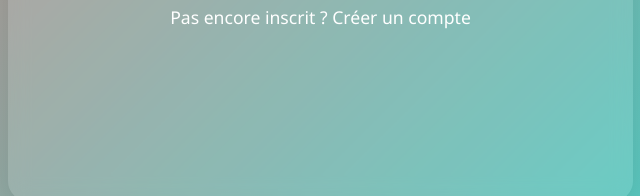
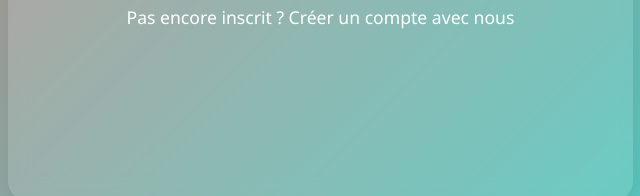
Before and after one commit to fadwaelq/FrontDevops, a plain HTML site: page login.html in a window 1280 px wide. Shown: the part 499-695 px from the top of the page, 607-1247 px from the left. Drawn offline with Linux system fonts and the light colour scheme.

Commit message:
modification  avec nous

```diff
--- a/login.html
+++ b/login.html
@@ -1,5 +1,6 @@
 <!DOCTYPE html>
 <html lang="fr">
+
 <head>
     <meta charset="UTF-8">
     <meta name="viewport" content="width=device-width, initial-scale=1.0">
@@ -10,6 +11,7 @@
             padding: 0;
             box-sizing: border-box;
         }
+
         body {
             font-family: 'Segoe UI', Tahoma, Geneva, Verdana, sans-serif;
             background: linear-gradient(135deg, #ff6b6b, #4ecdc4);
@@ -19,6 +21,7 @@
             justify-content: center;
             align-items: center;
         }
+
         .container {
             width: 100%;
             max-width: 1200px;
@@ -27,18 +30,21 @@
             gap: 30px;
             perspective: 1000px;
         }
+
         .image-section {
             flex: 1;
             border-radius: 20px;
             overflow: hidden;
             position: relative;
         }
+
         .image-slider {
             width: 100%;
             height: 600px;
             position: relative;
             overflow: hidden;
         }
+
         .slide {
             position: absolute;
             width: 100%;
@@ -48,18 +54,23 @@
             background-size: cover;
             background-position: center;
         }
+
         .slide.active {
             opacity: 1;
         }
+
         .slide:nth-child(1) {
             background-image: url('https://images.unsplash.com/photo-1532629345422-7515f3d16bb6?auto=format&fit=crop&w=800');
         }
+
         .slide:nth-child(2) {
             background-image: url('https://images.unsplash.com/photo-1469571486292-0ba58a3f068b?auto=format&fit=crop&w=800');
         }
+
         .slide:nth-child(3) {
             background-image: url('https://images.unsplash.com/photo-1488521787991-ed7bbaae773c?auto=format&fit=crop&w=800');
         }
+
         .auth-container {
             flex: 1;
             background: rgba(255, 255, 255, 0.1);
@@ -70,9 +81,11 @@
             transform-style: preserve-3d;
             transition: transform 0.6s;
         }
+
         .auth-container.flipped {
             transform: rotateY(180deg);
         }
+
         .form-container {
             backface-visibility: hidden;
             position: absolute;
@@ -82,12 +95,15 @@
             left: 0;
             padding: 40px;
         }
+
         .login-form {
             transform: rotateY(0deg);
         }
+
         .register-form {
             transform: rotateY(180deg);
         }
+
         h2 {
             font-size: 2.5em;
             margin-bottom: 30px;
@@ -95,14 +111,17 @@
             color: white;
             text-shadow: 2px 2px 4px rgba(0, 0, 0, 0.3);
         }
+
         .form-group {
             margin-bottom: 20px;
         }
+
         .form-group label {
             display: block;
             margin-bottom: 8px;
             font-size: 1.1em;
         }
+
         .form-group input {
             width: 100%;
             padding: 12px;
@@ -113,13 +132,16 @@
             font-size: 1.1em;
             transition: all 0.3s ease;
         }
+
         .form-group input:focus {
             outline: none;
             background: rgba(255, 255, 255, 0.2);
         }
+
         .form-group input::placeholder {
             color: rgba(255, 255, 255, 0.7);
         }
+
         .btn {
             width: 100%;
             padding: 12px;
@@ -132,23 +154,28 @@
             transition: all 0.3s ease;
             margin-top: 20px;
         }
+
         .btn:hover {
             background: #ff8787;
             transform: translateY(-2px);
         }
+
         .switch-form {
             text-align: center;
             margin-top: 20px;
         }
+
         .switch-form a {
             color: white;
             text-decoration: none;
             font-size: 1.1em;
             transition: color 0.3s;
         }
+
         .switch-form a:hover {
             color: #ff8787;
         }
+
         .quote {
             position: absolute;
             bottom: 20px;
@@ -159,19 +186,23 @@
             text-shadow: 1px 1px 2px rgba(0, 0, 0, 0.5);
             font-style: italic;
         }
+
         @media (max-width: 900px) {
             .container {
                 flex-direction: column;
             }
+
             .image-slider {
                 height: 300px;
             }
+
             .auth-container {
                 min-height: 500px;
             }
         }
     </style>
 </head>
+
 <body>
     <div class="container">
         <div class="image-section">
@@ -199,7 +230,7 @@
                     </div>
                     <button type="submit" class="btn">Se connecter avec nous </button>
                     <div class="switch-form">
-                        <a href="register.html">Pas encore inscrit ? Créer un compte</a>
+                        <a href="register.html">Pas encore inscrit ? Créer un compte avec nous</a>
                     </div>
                 </form>
             </div>
@@ -253,7 +284,7 @@
         }
 
         // Gestion des formulaires
-        document.getElementById('loginForm').addEventListener('submit', function(e) {
+        document.getElementById('loginForm').addEventListener('submit', function (e) {
             e.preventDefault();
             const email = document.getElementById('loginEmail').value;
             const password = document.getElementById('loginPassword').value;
@@ -268,7 +299,7 @@
             }
         });
 
-        document.getElementById('registerForm').addEventListener('submit', function(e) {
+        document.getElementById('registerForm').addEventListener('submit', function (e) {
             e.preventDefault();
             const name = document.getElementById('registerName').value;
             const email = document.getElementById('registerEmail').value;
@@ -300,4 +331,5 @@
         });
     </script>
 </body>
+
 </html>
```
